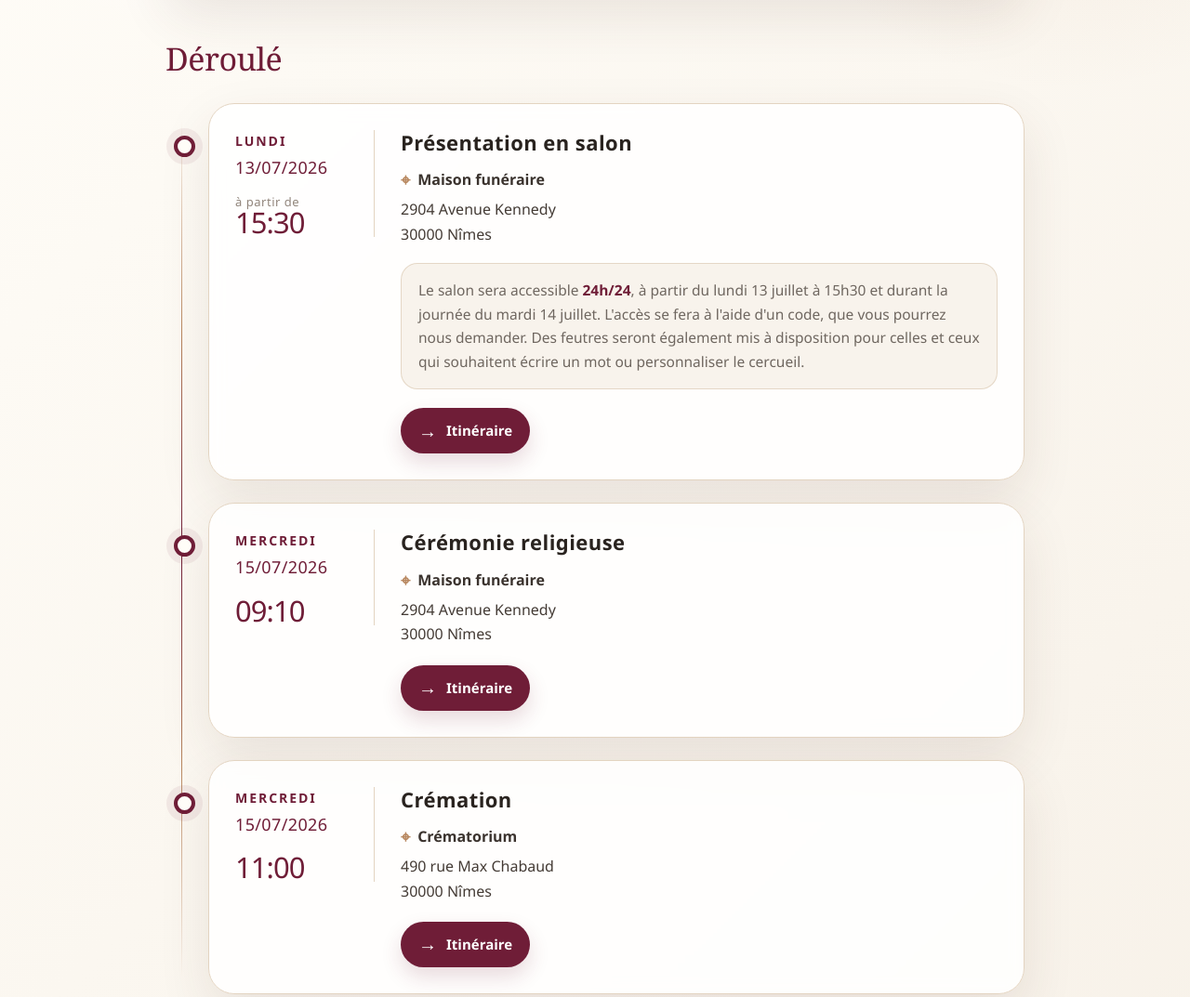
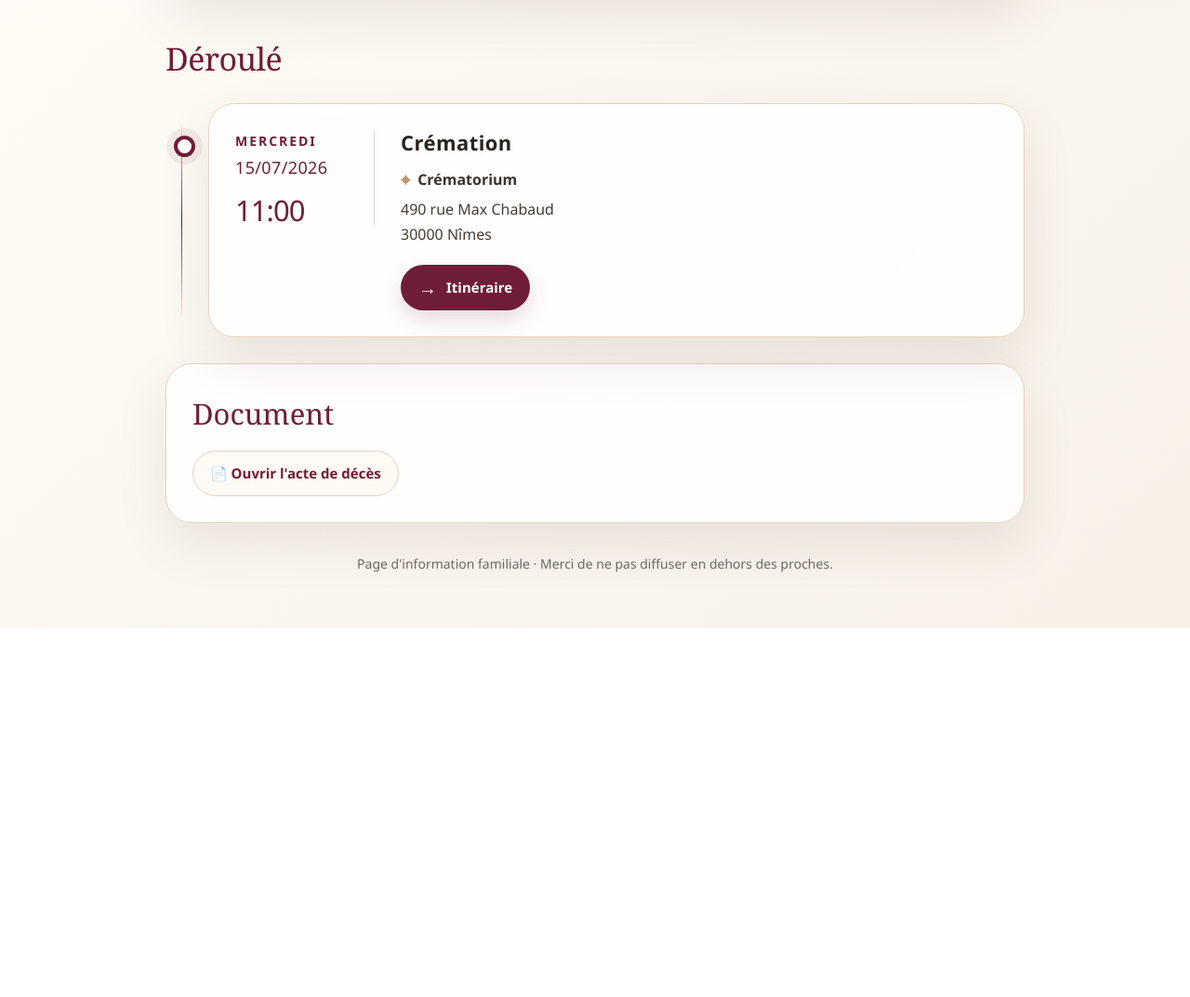
Before and after one commit to Elodami/ceremonie_loic2, a plain HTML site: page index.html in a window 1280 px wide. Shown: the part 398-1471 px from the top of the page at 93% size. After the commit the page ends 1074 px from the top, so only its background shows below. Drawn offline with Linux system fonts and the light colour scheme.

Commit message:
Update index.html

```diff
--- a/index.html
+++ b/index.html
@@ -319,10 +319,8 @@
     <header>
       <div class="sur-titre">Informations cérémonie</div>
 
-      <!-- À MODIFIER : remplacez le nom ci-dessous si besoin -->
       <h1>Loïc DAMIENS</h1>
 
-      <!-- À MODIFIER : remplacez les dates ci-dessous si besoin -->
       <div class="dates">11/06/1964 - 06/07/2026</div>
 
       <p class="message">
@@ -333,47 +331,6 @@
     <h2 class="section-title">Déroulé</h2>
 
     <section class="timeline">
-      <article class="event">
-        <div class="event-grid">
-          <div class="moment">
-            <div class="day">Lundi</div>
-            <div class="date">13/07/2026</div>
-            <div class="time"><small>à partir de</small>15:30 </div>
-          </div>
-          <div>
-            <h3>Présentation en salon</h3>
-            <div class="lieu"><span class="pin">⌖</span> Maison funéraire</div>
-            <p class="adresse">2904 Avenue Kennedy<br>30000 Nîmes</p>
-            <p class="detail">
-              Le salon sera accessible <strong>24h/24</strong>, à partir du lundi 13 juillet à 15h30 et durant la journée du mardi 14 juillet.
-              L'accès se fera à l'aide d'un code, que vous pourrez nous demander.
-              Des feutres seront également mis à disposition pour celles et ceux qui souhaitent écrire un mot ou personnaliser le cercueil.
-            </p>
-            <div class="actions">
-              <a class="button" href="https://maps.app.goo.gl/8jAVkHUbRLn25UsB9" target="_blank" rel="noopener"><span class="arrow">→</span> Itinéraire</a>
-            </div>
-          </div>
-        </div>
-      </article>
-
-      <article class="event">
-        <div class="event-grid">
-          <div class="moment">
-            <div class="day">Mercredi</div>
-            <div class="date">15/07/2026</div>
-            <div class="time">09:10</div>
-          </div>
-          <div>
-            <h3>Cérémonie religieuse</h3>
-            <div class="lieu"><span class="pin">⌖</span> Maison funéraire</div>
-            <p class="adresse">2904 Avenue Kennedy<br>30000 Nîmes</p>
-            <div class="actions">
-              <a class="button" href="https://maps.app.goo.gl/8jAVkHUbRLn25UsB9" target="_blank" rel="noopener"><span class="arrow">→</span> Itinéraire</a>
-            </div>
-          </div>
-        </div>
-      </article>
-
       <article class="event">
         <div class="event-grid">
           <div class="moment">
@@ -396,12 +353,6 @@
     <section class="documents">
       <h2>Document</h2>
 
-      <!--
-        POUR AJOUTER L'ACTE DE DÉCÈS :
-        1. Renommez votre PDF : acte-de-deces.pdf
-        2. Mettez-le dans le même dossier que ce fichier HTML
-        3. Le bouton ci-dessous fonctionnera automatiquement
-      -->
       <a class="button secondary" href="acte-de-deces.pdf" target="_blank" rel="noopener">📄 Ouvrir l'acte de décès</a>
     </section>
 
```
